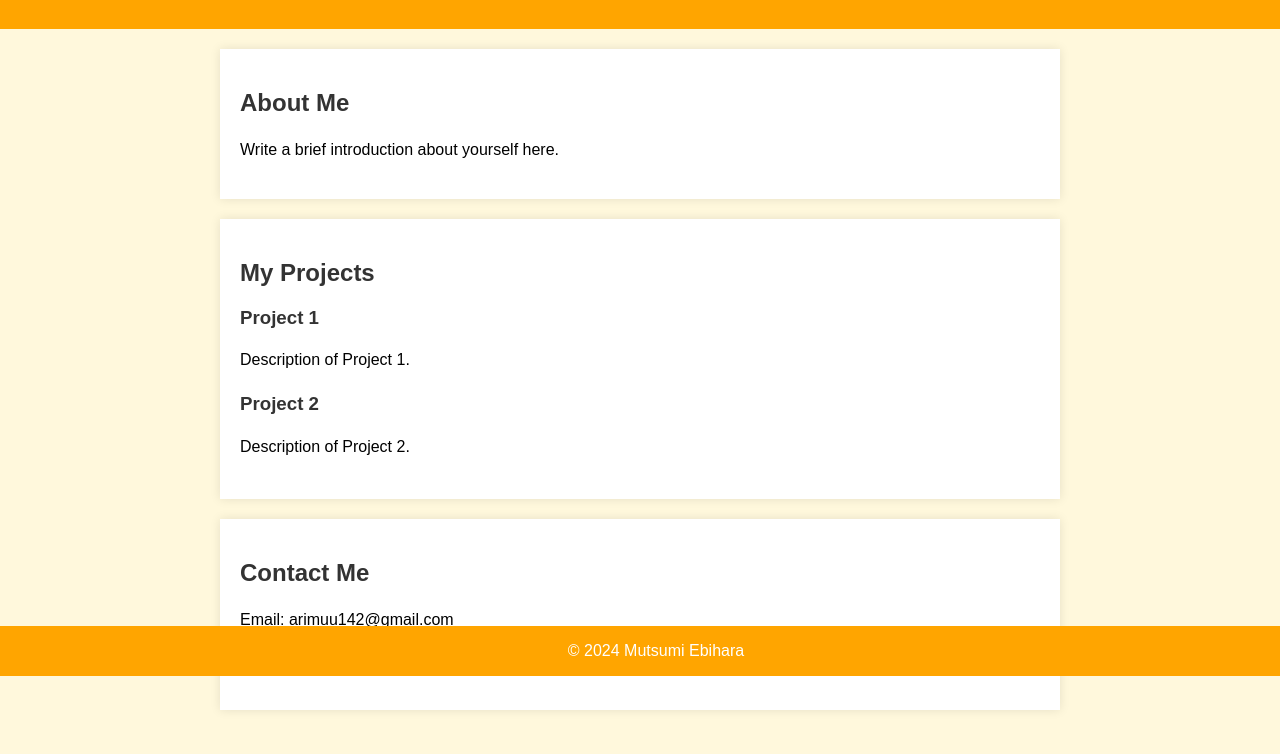
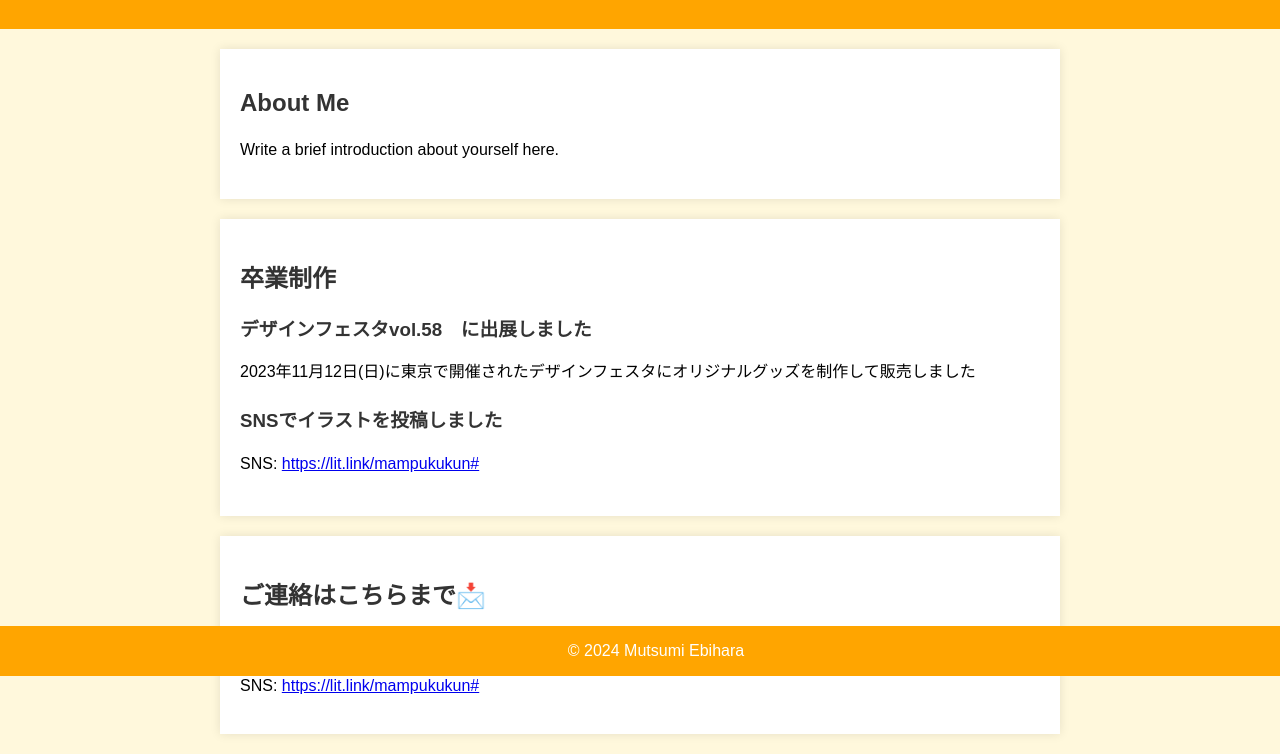
Before and after one commit to kkawailab/mutsumi, a plain HTML site: page index.html in a window 1280 px wide. Shown: the part 124-878 px from the top of the page. Before the commit the page ends 854 px from the top, so only its background shows below. Drawn offline with Linux system fonts and the light colour scheme.

Commit message:
Update index.html

```diff
--- a/index.html
+++ b/index.html
@@ -63,22 +63,22 @@
   </section>
 
   <section>
-    <h2>My Projects</h2>
+    <h2>卒業制作</h2>
     <div class="project">
-      <h3>Project 1</h3>
-      <p>Description of Project 1.</p>
+      <h3>デザインフェスタvol.58　に出展しました</h3>
+      <p>2023年11月12日(日)に東京で開催されたデザインフェスタにオリジナルグッズを制作して販売しました</p>
     </div>
     <div class="project">
-      <h3>Project 2</h3>
-      <p>Description of Project 2.</p>
+      <h3>SNSでイラストを投稿しました</h3>
+      <p>SNS: <a href="https://lit.link/mampukukun#" target="_blank">https://lit.link/mampukukun#</a></p>
     </div>
     <!-- Add more projects as needed -->
   </section>
 
   <section>
-    <h2>Contact Me</h2>
+    <h2>ご連絡はこちらまで📩</h2>
     <p>Email: arimuu142@gmail.com</p>
-    <p>SNSまとめ: <a href="https://lit.link/mampukukun#" target="_blank">https://lit.link/mampukukun#</a></p>
+    <p>SNS: <a href="https://lit.link/mampukukun#" target="_blank">https://lit.link/mampukukun#</a></p>
     <!-- Add other contact information as needed -->
   </section>
 
```
